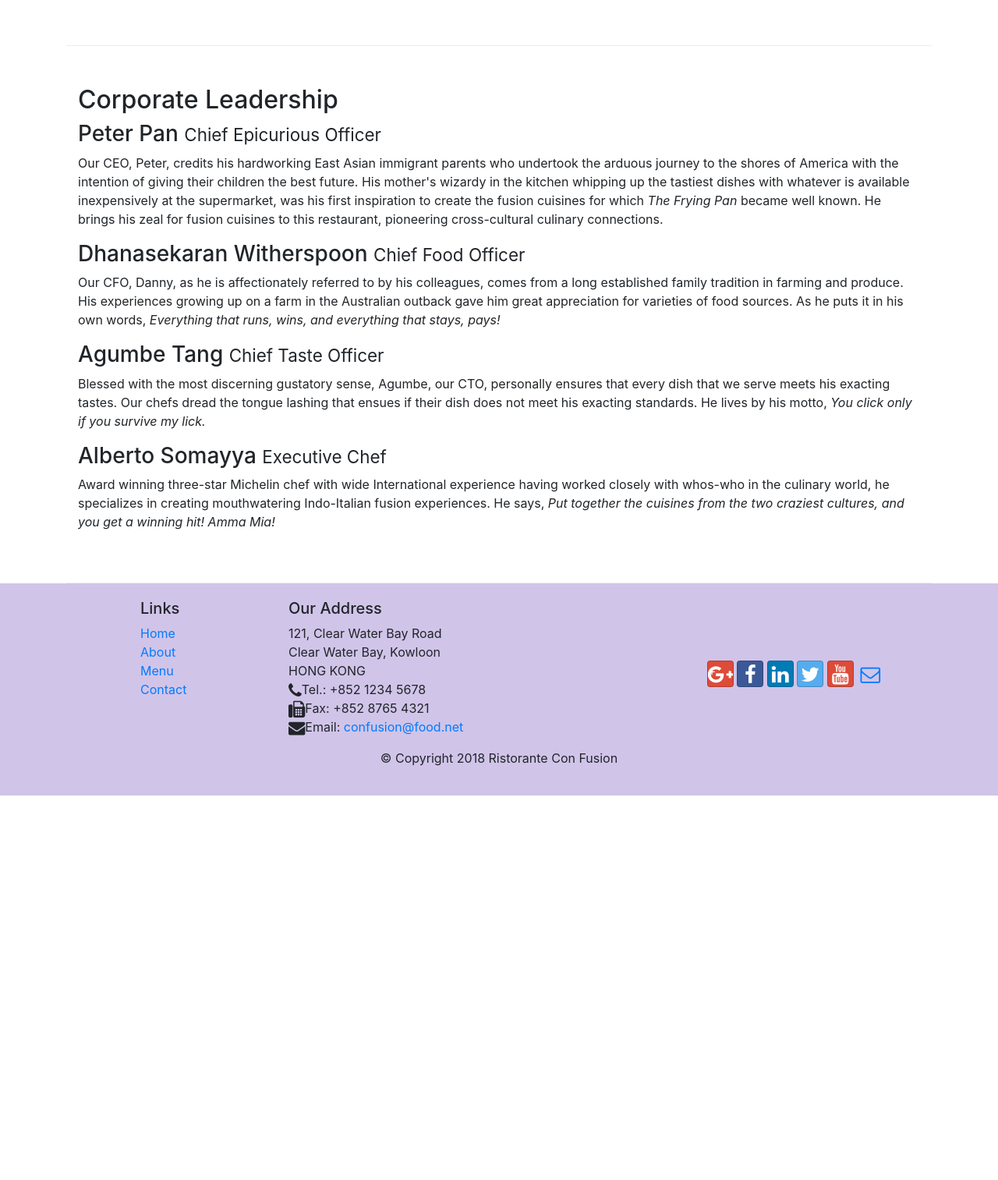
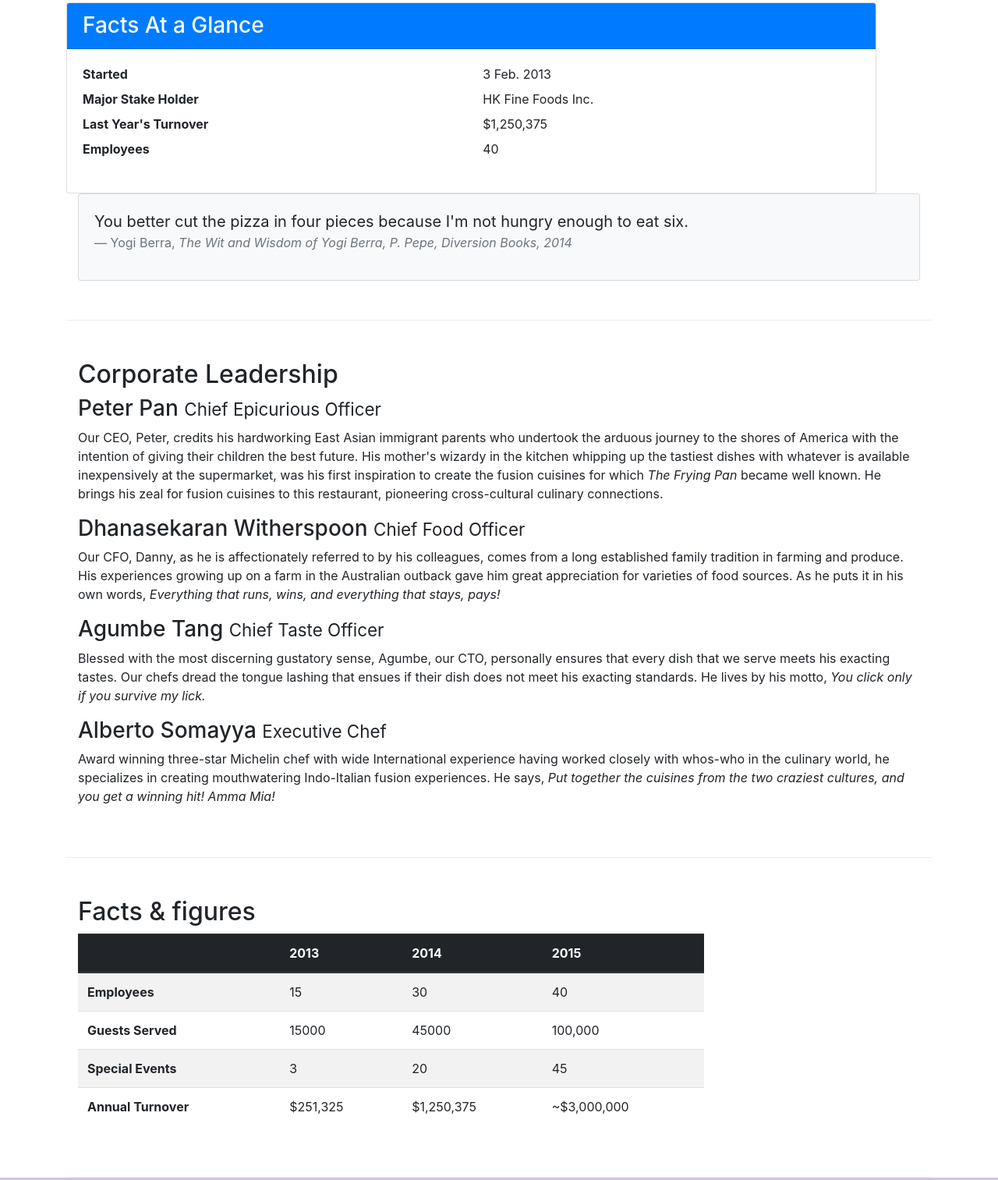
Before and after one commit to zoubinirani/confusion, a website: page aboutus.html in a window 1280 px wide. Shown: the part 806-2319 px from the top of the page at 78% size. Before the commit the page ends 1826 px from the top, so only its background shows below. Drawn offline with nearby package versions, Linux system fonts and the light colour scheme.

Commit message:
adding tables and cards for class

```diff
--- a/aboutus.html
+++ b/aboutus.html
@@ -60,13 +60,41 @@
             </div>
         </div>
 
-        <div class = "row row-content align-items-center">
-            <div class = "col-12 col-sm-6 order-sm-last col-md-6">
+        <div class = "row row-content">
+            <div class = "col-sm-6">
                 <h2>Our History</h2>
                 <p>Started in 2010, Ristorante con Fusion quickly established itself as a culinary icon par excellence in Hong Kong. With its unique brand of world fusion cuisine that can be found nowhere else, it enjoys patronage from the A-list clientele in Hong Kong.  Featuring four of the best three-star Michelin chefs in the world, you never know what will arrive on your plate the next time you visit us.</p>
                 <p>The restaurant traces its humble beginnings to <em>The Frying Pan</em>, a successful chain started by our CEO, Mr. Peter Pan, that featured for the first time the world's best cuisines in a pan.</p>
             </div>
             <div>
+                <div class = "card">
+                    <h3 class ="card-header bg-primary text-white">Facts At a Glance</h3>
+                    <div class = "card-body">
+                        <dl class="row">
+                            <dt class="col-6">Started</dt>
+                            <dd class="col-6">3 Feb. 2013</dd>
+                            <dt class="col-6">Major Stake Holder</dt>
+                            <dd class="col-6">HK Fine Foods Inc.</dd>
+                            <dt class="col-6">Last Year's Turnover</dt>
+                            <dd class="col-6">$1,250,375</dd>
+                            <dt class="col-6">Employees</dt>
+                            <dd class="col-6">40</dd>
+                       </dl>
+                    </div>
+                </div>
+            </div>
+            <div class = "col-12">
+                <div class = "card card-body bg-light">
+                    <blockquote class = "blockquote">
+                        <p class="mb-0">You better cut the pizza in four pieces
+                            because I'm not hungry enough to eat six.
+                        </p>
+                    <footer class = "blockquote-footer">Yogi Berra,
+                        <cite title = "Source Title">The Wit and Wisdom of Yogi
+                            Berra, P. Pepe, Diversion Books, 2014</cite>
+                    </footer>
+                    </blockquote>
+                </div>
             </div>
         </div>
 
@@ -84,6 +112,55 @@
                 <p class = "d-none d-sm-block">Award winning three-star Michelin chef with wide International experience having worked closely with whos-who in the culinary world, he specializes in creating mouthwatering Indo-Italian fusion experiences. He says, <em>Put together the cuisines from the two craziest cultures, and you get a winning hit! Amma Mia!</em></p>
             </div>
        </div>
+       <div class = "row row-content">
+            <div class = "col-12 col-sm-9">
+                <h2>Facts &amp; figures</h2>
+                <div class="table-responsive">
+                    <table class="table table-striped">
+                        <thead class="thead-dark">
+                            <tr>
+                                <th>&nbsp;</th>
+                                <th>2013</th>
+                                <th>2014</th>
+                                <th>2015</th>
+                            </tr>
+                        </thead>
+                        <tbody>
+                            <tr>
+                                <th>Employees</th>
+                                <td>15</td>
+                                <td>30</td>
+                                <td>40</td>
+                            </tr>
+                            <tr>
+                                <th>Guests Served</th>
+                                <td>15000</td>
+                                <td>45000</td>
+                                <td>100,000</td>
+                            </tr>
+                            <tr>
+                                <th>Special Events</th>
+                                <td>3</td>
+                                <td>20</td>
+                                <td>45</td>
+                            </tr>
+                            <tr>
+                                <th>Annual Turnover</th>
+                                <td>$251,325</td>
+                                <td>$1,250,375</td>
+                                <td>~$3,000,000</td>
+                            </tr>
+                        </tbody>
+                    </table>
+                </div>
+            </div>
+            <div class = "col-12 col-sm-3">
+            </div>
+       </div>
+
+
+
+
 
     </div>
 
```
